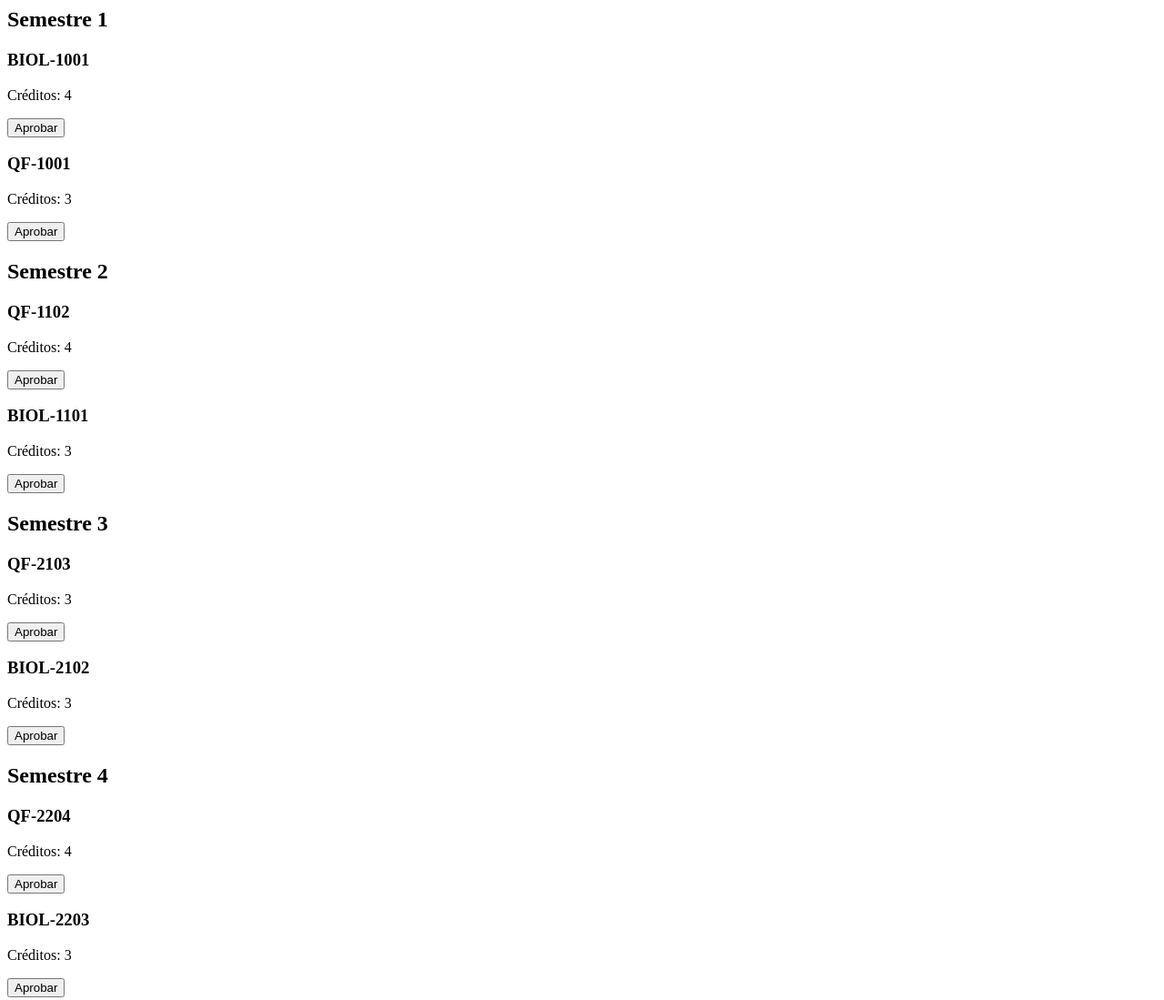
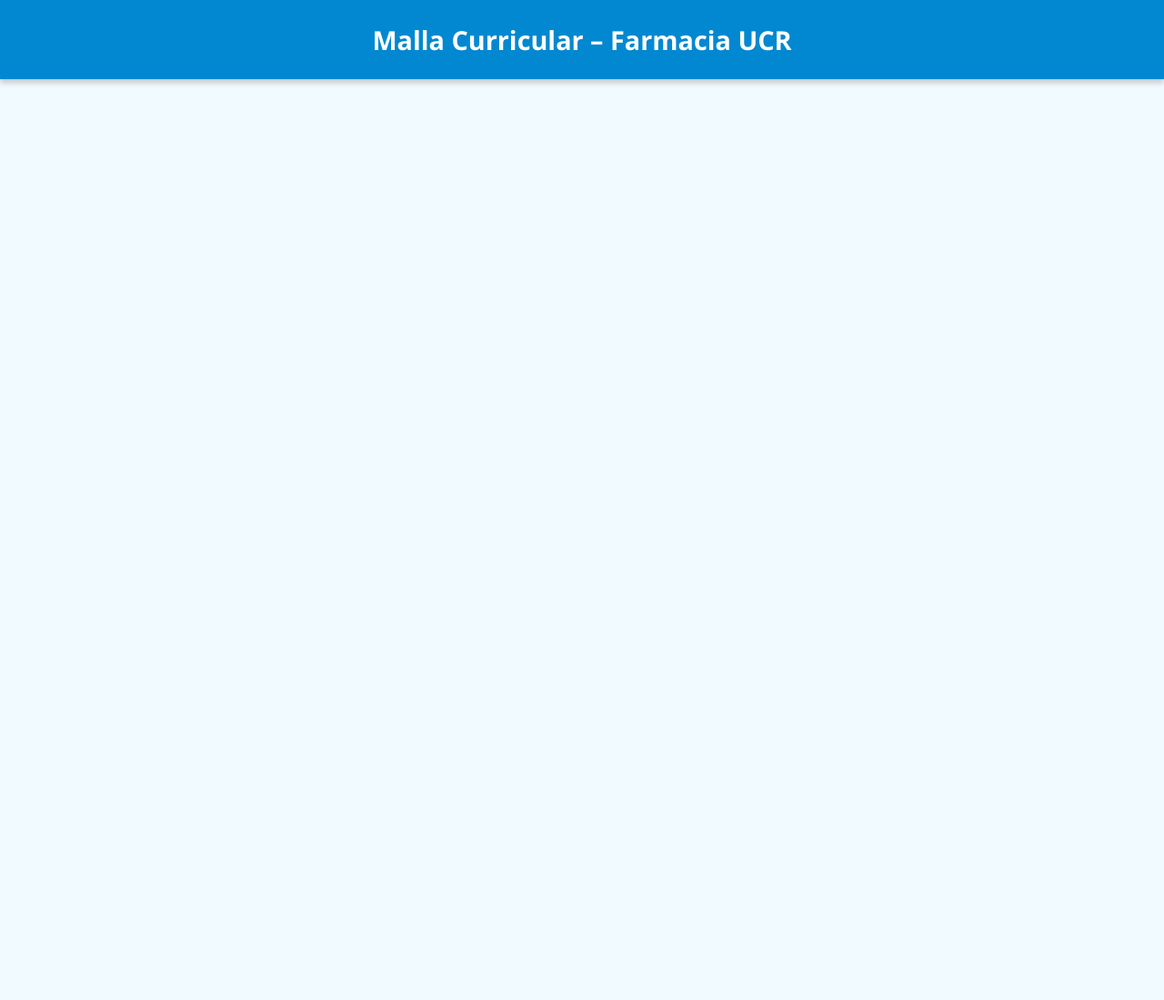
Before and after one commit to SofiNR0510/malla-farmacia-ucr, a plain HTML site: page index.html in a window 1280 px wide. Shown: the top 1099 px of the page at 91% size. After the commit the page ends 800 px from the top, so only its background shows below. Drawn offline with Linux system fonts and the light colour scheme.

Commit message:
Update index.html

```diff
--- a/index.html
+++ b/index.html
@@ -1,181 +1,20 @@
-<!-- SEMESTRE 1 -->
-<section class="semestre">
-  <h2>Semestre 1</h2>
-  <div class="materias">
-    <div class="materia" data-id="BIOL-1001" data-creditos="4">
-      <h3>BIOL-1001</h3>
-      <p>Créditos: 4</p>
-      <button class="aprobar-btn">Aprobar</button>
-    </div>
-    <div class="materia" data-id="QF-1001" data-creditos="3">
-      <h3>QF-1001</h3>
-      <p>Créditos: 3</p>
-      <button class="aprobar-btn">Aprobar</button>
-    </div>
-  </div>
-</section>
+<!DOCTYPE html>
+<html lang="es">
+<head>
+  <meta charset="UTF-8" />
+  <meta name="viewport" content="width=device-width, initial-scale=1.0" />
+  <title>Malla Curricular - Farmacia UCR</title>
+  <link rel="stylesheet" href="estilos.css" />
+</head>
+<body>
+  <header>
+    <h1>Malla Curricular – Farmacia UCR</h1>
+  </header>
 
-<!-- SEMESTRE 2 -->
-<section class="semestre">
-  <h2>Semestre 2</h2>
-  <div class="materias">
-    <div class="materia" data-id="QF-1102" data-creditos="4" data-requisitos="QF-1001">
-      <h3>QF-1102</h3>
-      <p>Créditos: 4</p>
-      <button class="aprobar-btn">Aprobar</button>
-    </div>
-    <div class="materia" data-id="BIOL-1101" data-creditos="3" data-requisitos="BIOL-1001">
-      <h3>BIOL-1101</h3>
-      <p>Créditos: 3</p>
-      <button class="aprobar-btn">Aprobar</button>
-    </div>
-  </div>
-</section>
+  <main class="tabla-malla">
+    <!-- Aquí irán los 11 semestres. Te los paso enseguida por partes -->
+  </main>
 
-<!-- SEMESTRE 3 -->
-<section class="semestre">
-  <h2>Semestre 3</h2>
-  <div class="materias">
-    <div class="materia" data-id="QF-2103" data-creditos="3" data-requisitos="QF-1102">
-      <h3>QF-2103</h3>
-      <p>Créditos: 3</p>
-      <button class="aprobar-btn">Aprobar</button>
-    </div>
-    <div class="materia" data-id="BIOL-2102" data-creditos="3" data-requisitos="BIOL-1101">
-      <h3>BIOL-2102</h3>
-      <p>Créditos: 3</p>
-      <button class="aprobar-btn">Aprobar</button>
-    </div>
-  </div>
-</section>
-
-<!-- SEMESTRE 4 -->
-<section class="semestre">
-  <h2>Semestre 4</h2>
-  <div class="materias">
-    <div class="materia" data-id="QF-2204" data-creditos="4" data-requisitos="QF-2103">
-      <h3>QF-2204</h3>
-      <p>Créditos: 4</p>
-      <button class="aprobar-btn">Aprobar</button>
-    </div>
-    <div class="materia" data-id="BIOL-2203" data-creditos="3" data-requisitos="BIOL-2102">
-      <h3>BIOL-2203</h3>
-      <p>Créditos: 3</p>
-      <button class="aprobar-btn">Aprobar</button>
-    </div>
-  </div>
-</section>
-
-<!-- SEMESTRE 5 -->
-<section class="semestre">
-  <h2>Semestre 5</h2>
-  <div class="materias">
-    <div class="materia" data-id="QF-3105" data-creditos="4" data-requisitos="QF-2204">
-      <h3>QF-3105</h3>
-      <p>Créditos: 4</p>
-      <button class="aprobar-btn">Aprobar</button>
-    </div>
-    <div class="materia" data-id="BIOL-3104" data-creditos="3" data-requisitos="BIOL-2203">
-      <h3>BIOL-3104</h3>
-      <p>Créditos: 3</p>
-      <button class="aprobar-btn">Aprobar</button>
-    </div>
-  </div>
-</section>
-
-<!-- SEMESTRE 6 -->
-<section class="semestre">
-  <h2>Semestre 6</h2>
-  <div class="materias">
-    <div class="materia" data-id="QF-3206" data-creditos="4" data-requisitos="QF-3105">
-      <h3>QF-3206</h3>
-      <p>Créditos: 4</p>
-      <button class="aprobar-btn">Aprobar</button>
-    </div>
-    <div class="materia" data-id="BIOL-3205" data-creditos="3" data-requisitos="BIOL-3104">
-      <h3>BIOL-3205</h3>
-      <p>Créditos: 3</p>
-      <button class="aprobar-btn">Aprobar</button>
-    </div>
-  </div>
-</section>
-
-<!-- SEMESTRE 7 -->
-<section class="semestre">
-  <h2>Semestre 7</h2>
-  <div class="materias">
-    <div class="materia" data-id="QF-4107" data-creditos="4" data-requisitos="QF-3206">
-      <h3>QF-4107</h3>
-      <p>Créditos: 4</p>
-      <button class="aprobar-btn">Aprobar</button>
-    </div>
-    <div class="materia" data-id="BIOL-4106" data-creditos="3" data-requisitos="BIOL-3205">
-      <h3>BIOL-4106</h3>
-      <p>Créditos: 3</p>
-      <button class="aprobar-btn">Aprobar</button>
-    </div>
-  </div>
-</section>
-
-<!-- SEMESTRE 8 -->
-<section class="semestre">
-  <h2>Semestre 8</h2>
-  <div class="materias">
-    <div class="materia" data-id="QF-4208" data-creditos="4" data-requisitos="QF-4107">
-      <h3>QF-4208</h3>
-      <p>Créditos: 4</p>
-      <button class="aprobar-btn">Aprobar</button>
-    </div>
-    <div class="materia" data-id="BIOL-4207" data-creditos="3" data-requisitos="BIOL-4106">
-      <h3>BIOL-4207</h3>
-      <p>Créditos: 3</p>
-      <button class="aprobar-btn">Aprobar</button>
-    </div>
-  </div>
-</section>
-
-<!-- SEMESTRE 9 -->
-<section class="semestre">
-  <h2>Semestre 9</h2>
-  <div class="materias">
-    <div class="materia" data-id="QF-5109" data-creditos="4" data-requisitos="QF-4208">
-      <h3>QF-5109</h3>
-      <p>Créditos: 4</p>
-      <button class="aprobar-btn">Aprobar</button>
-    </div>
-    <div class="materia" data-id="BIOL-5108" data-creditos="3" data-requisitos="BIOL-4207">
-      <h3>BIOL-5108</h3>
-      <p>Créditos: 3</p>
-      <button class="aprobar-btn">Aprobar</button>
-    </div>
-  </div>
-</section>
-
-<!-- SEMESTRE 10 -->
-<section class="semestre">
-  <h2>Semestre 10</h2>
-  <div class="materias">
-    <div class="materia" data-id="QF-5210" data-creditos="5" data-requisitos="QF-5109">
-      <h3>QF-5210</h3>
-      <p>Créditos: 5</p>
-      <button class="aprobar-btn">Aprobar</button>
-    </div>
-    <div class="materia" data-id="BIOL-5210" data-creditos="4" data-requisitos="BIOL-5108">
-      <h3>BIOL-5210</h3>
-      <p>Créditos: 4</p>
-      <button class="aprobar-btn">Aprobar</button>
-    </div>
-  </div>
-</section>
-
-<!-- SEMESTRE 11 -->
-<section class="semestre">
-  <h2>Semestre 11</h2>
-  <div class="materias">
-    <div class="materia" data-id="QF-6011" data-creditos="10" data-requisitos="QF-5210,BIOL-5210">
-      <h3>QF-6011</h3>
-      <p>Créditos: 10</p>
-      <button class="aprobar-btn">Aprobar</button>
-    </div>
-  </div>
-</section>
+  <script src="script.js"></script>
+</body>
+</html>
```
